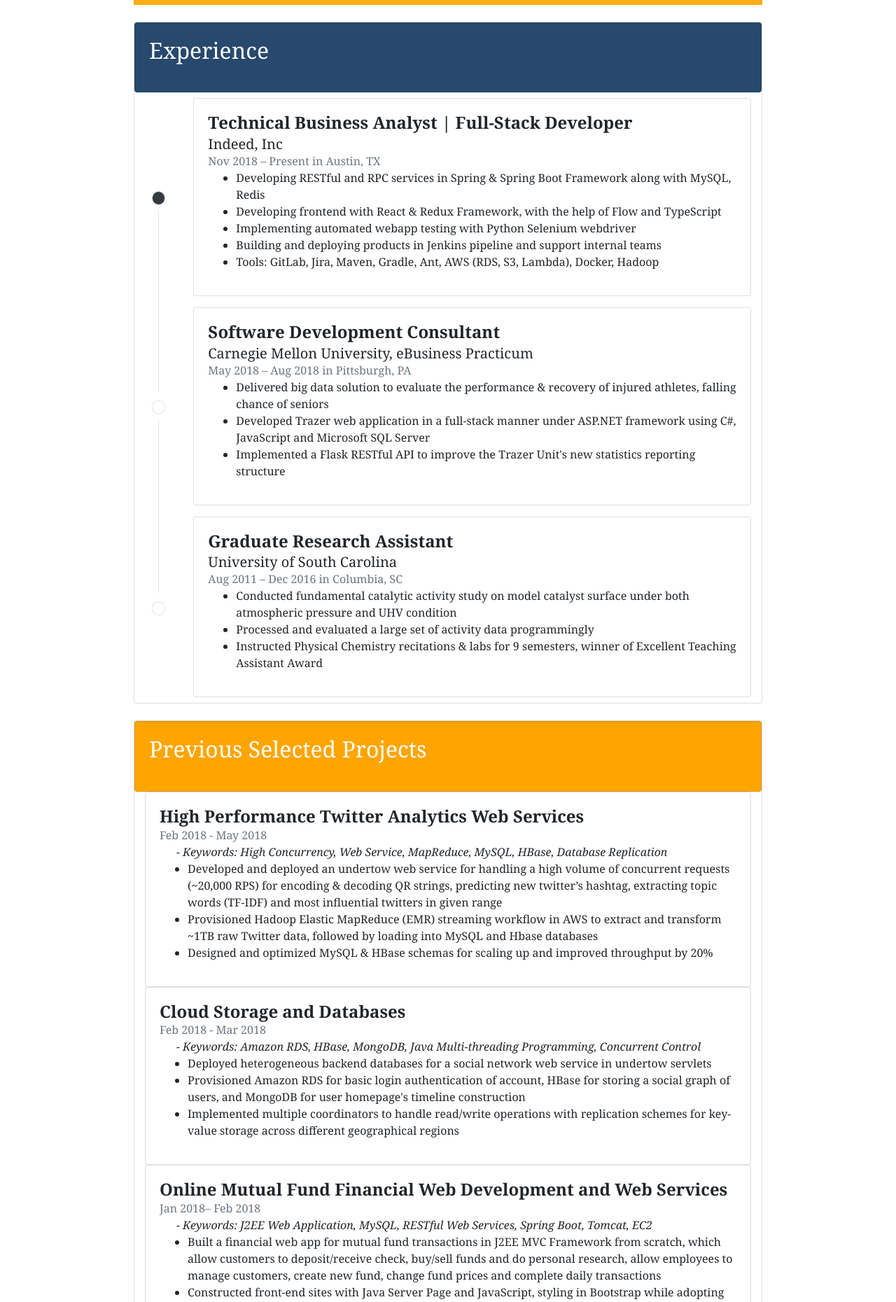
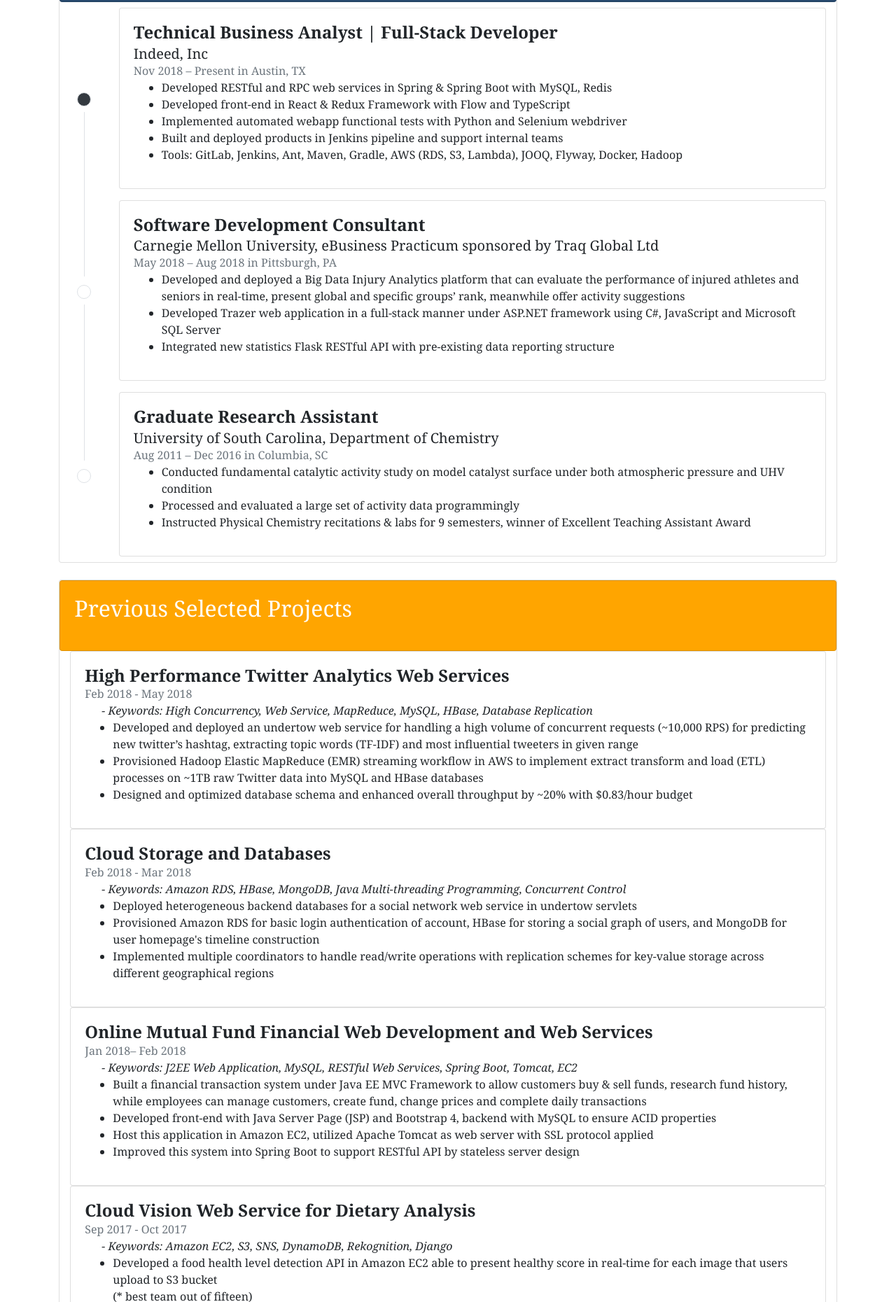
Before and after one commit to MountKingX/MountKingX.github.io, a plain HTML site: page index.html in a window 1280 px wide. Shown: the part 940-2800 px from the top of the page at 70% size. Drawn offline with nearby package versions, Linux system fonts and the light colour scheme.

Commit message:
MKIO-0009 more update on Sept-2020

```diff
--- a/index.html
+++ b/index.html
@@ -15,7 +15,8 @@
     <style>
         body {
             position: relative;
-            margin-top: 40px;
+            margin: 40px 0 0;
+            padding: 0;
             font-family: Georgia, serif;
         }
         h2 {
@@ -47,7 +48,7 @@
 </head>
 
 <body>
-<div class="col-lg-9 col-md-10 col-sm-12 m-auto">
+<div class="col-lg-11 col-md-12 col-sm-12 m-auto">
     <nav class="navbar fixed-top navbar-expand-sm navbar-dark bg-dark" id="main-nav">
         <div class="container">
             <a class="navbar-brand" href="#">Kangmin</a>
@@ -106,12 +107,11 @@
             </div>
 
             <div class="col-lg-7 mx-2" itemprop="description">
-                <h1>Biography</h1>
+                <h1>Self-Introduction</h1>
                 <div class="mb-4">
                     <p>
-                        Proficient in Java, experienced in Spring and React &amp; Redux full-stack web application development,
-                        familiar with MySQL and Redis databases,
-                        and also skilled in Big Data Analytics in Amazon Web Services,
+                        Proficient in Java, experienced in Spring and React &amp; Redux full-stack web development,
+                        familiar with MySQL and Redis databases, skilled in Hadoop EMR streaming in Amazon Web Services,
                         with an M.S. in Information Technology from Carnegie Mellon University - School of Computer Science.
                         Before that, he got his Ph.D. in Surface &amp; Catalysis from the University of South Carolina.
                     </p>
@@ -119,13 +119,13 @@
                         Starting from J2EE Web Application Development course at CMU,
                         Kangmin learned the MVC pattern, ORM, JSP/JSTL, Transaction, Web Security
                         and was able to develop a monolithic webapp with J2EE & Spring MVC, Boot, Security, OAuth2, Data JPA, JOOQ, etc.
-                        In the past two years, he is primarily working on projects where Spring uses as back-end only and React &amp; Redux as the front-end
+                        In the past two years, he has primarily worked on projects where Spring uses as back-end only and React &amp; Redux as the front-end.
                         Kangmin also likes Cloud Computing which is a critical course to build high scalable Web Services.
                     </p>
                 </div>
                 <div class="row">
                     <div class="col-md-5">
-                        <h3>Interests</h3>
+                        <h3>Focuses</h3>
                         <ul class="ul-interests">
                             <li>Spring &amp; Spring Boot</li>
                             <li>React &amp; Redux, TypeScript</li>
@@ -143,7 +143,7 @@
                                 <i class="fa-li fas fa-graduation-cap"></i>
                                 <div class="description">
                                     <p class="degree">M.S. in Information Technology, 2018</p>
-                                    <p class="institution">Carnegie Mellon University</p>
+                                    <p class="institution">Carnegie Mellon University, School of Computer Science</p>
                                 </div>
                             </li>
                             <li>
@@ -249,17 +249,19 @@
                                 </span>
                                     <div class="card-text">
                                         <ul>
-                                            <li>Developing
-                                                 RESTful and RPC services in Spring &amp; Spring Boot Framework along with MySQL,
-                                                Redis
-                                            </li>
-                                            <li>Developing frontend with React &amp; Redux Framework, with the help of Flow and TypeScript
-                                            </li>
-                                            <li>Implementing automated webapp testing with Python Selenium webdriver</li>
-                                            <li>Building and deploying products in Jenkins pipeline and support internal teams
+                                            <li>
+                                                Developed RESTful and RPC web services in Spring &amp; Spring Boot with MySQL, Redis
                                             </li>
                                             <li>
-                                                Tools: GitLab, Jira, Maven, Gradle, Ant, AWS (RDS, S3, Lambda), Docker, Hadoop
+                                                Developed front-end in React &amp; Redux Framework with Flow and TypeScript
+                                            </li>
+                                            <li>
+                                                Implemented automated webapp functional tests with Python and Selenium webdriver</li>
+                                            <li>
+                                                Built and deployed products in Jenkins pipeline and support internal teams
+                                            </li>
+                                            <li>
+                                                Tools: GitLab, Jenkins, Ant, Maven, Gradle, AWS (RDS, S3, Lambda), JOOQ, Flyway, Docker, Hadoop
                                             </li>
                                         </ul>
                                     </div>
@@ -287,7 +289,7 @@
                                 <div class="card-body">
                                     <h4 class="card-title exp-title mt-0 mb-1 font-weight-bold">
                                         Software Development Consultant</h4>
-                                    <h5 class="card-title exp-company my-0">Carnegie Mellon University, eBusiness Practicum</h5>
+                                    <h5 class="card-title exp-company my-0">Carnegie Mellon University, eBusiness Practicum sponsored by Traq Global Ltd</h5>
                                     <div class="text-muted exp-meta">
                                         May 2018 – Aug 2018
                                         <span class="middot-divider"> in </span>
@@ -297,16 +299,14 @@
 
                                         <ul>
                                             <li>
-                                                Delivered big data solution to evaluate the performance &amp; recovery of
-                                                injured athletes, falling chance of seniors
+                                                Developed and deployed a Big Data Injury Analytics platform that can evaluate the performance of injured athletes and seniors in real-time, present global and specific groups’ rank, meanwhile offer activity suggestions
                                             </li>
                                             <li>
                                                 Developed Trazer web application in a full-stack manner under ASP.NET framework using C#, JavaScript
                                                 and Microsoft SQL Server
                                             </li>
                                             <li>
-                                                Implemented a Flask RESTful API to improve the Trazer Unit's new statistics
-                                                reporting structure
+                                                Integrated new statistics Flask RESTful API with pre-existing data reporting structure
                                             </li>
                                         </ul>
                                     </div>
@@ -334,7 +334,7 @@
                                     <h4 class="card-title exp-title mt-0 mb-1 font-weight-bold">
                                         Graduate Research Assistant</h4>
                                     <h5 class="card-title exp-company my-0">
-                                        University of South Carolina</h5>
+                                        University of South Carolina, Department of Chemistry</h5>
                                     <div class="text-muted exp-meta">
                                         Aug 2011 – Dec 2016
                                         <span class="middot-divider"> in </span>
@@ -380,15 +380,14 @@
                         </div>
                         <span class="ml-4 font-italic"> - Keywords: High Concurrency, Web Service, MapReduce, MySQL, HBase, Database Replication </span>
                         <ul>
-                            <li>Developed and deployed an undertow web service for handling a high volume of concurrent
-                                requests (~20,000 RPS) for encoding &amp; decoding QR strings, predicting new twitter’s
-                                hashtag, extracting topic words (TF-IDF) and most influential twitters in given range
+                            <li>
+                                Developed and deployed an undertow web service for handling a high volume of concurrent requests (~10,000 RPS) for predicting new twitter’s hashtag, extracting topic words (TF-IDF) and most influential tweeters in given range
                             </li>
-                            <li>Provisioned Hadoop Elastic MapReduce (EMR) streaming workflow in AWS to extract and
-                                transform ~1TB raw Twitter data, followed by loading into MySQL and Hbase databases
+                            <li>
+                                 Provisioned Hadoop Elastic MapReduce (EMR) streaming workflow in AWS to implement extract transform and load (ETL) processes on ~1TB raw Twitter data into MySQL and HBase databases
                             </li>
-                            <li>Designed and optimized MySQL &amp; HBase schemas for scaling up and improved throughput by
-                                20%
+                            <li>
+                                Designed and optimized database schema and enhanced overall throughput by ~20% with $0.83/hour budget
                             </li>
                         </ul>
 <!--                         <div class="ml-4">
@@ -442,22 +441,16 @@
                      - Keywords: J2EE Web Application, MySQL, RESTful Web Services, Spring Boot, Tomcat, EC2</span>
                         <ul>
                             <li>
-                                Built a financial web app for mutual fund transactions in J2EE MVC Framework from
-                                scratch, which allow customers to deposit/receive check, buy/sell funds and do personal
-                                research, allow employees to manage customers, create new fund, change fund prices and
-                                complete daily transactions
+                                Built a financial transaction system under Java EE MVC Framework to allow customers buy & sell funds, research fund history, while employees can manage customers, create fund, change prices and complete daily transactions
                             </li>
                             <li>
-                                Constructed front-end sites with Java Server Page and JavaScript, styling in Bootstrap
-                                while adopting MySQL as backend to ensure strict ACID properties
+                                Developed front-end with Java Server Page (JSP) and Bootstrap 4, backend with MySQL to ensure ACID properties
                             </li>
                             <li>
-                                Host this application in Amazon EC2, with Apache Tomcat as web server and SSL protocol
-                                applied
+                                Host this application in Amazon EC2, utilized Apache Tomcat as web server with SSL protocol applied
                             </li>
                             <li>
-                                Enhanced this system to support RESTful web service by stateless server design (Spring
-                                Boot)
+                                Improved this system into Spring Boot to support RESTful API  by stateless server design
                             </li>
                         </ul>
                         <div class="ml-4">
@@ -483,11 +476,11 @@
                         <ul>
                             <li>Developed a food health level detection API in Amazon EC2 able to present healthy score in real-time for each image that users upload to S3 bucket <br/>(* best team out of fifteen)
                             </li>
-                            <li>Configured lambda function that triggered by SNS from S3 to handle labels inquiring job
+                            <li>Configured lambda function that triggered by SNS from S3 to handle labels' inquiring job
                             </li>
                             <li>Collecting food labels by querying vision APIs from Amazon Rekognition, Azure and GCP
                             </li>
-                            <li>Built a Django server to obtain labels from DynamoDB and calculate standardized score for graph rendering
+                            <li>Developed a Django server to acquire labels from DynamoDB and calculate standardized score for graph rendering
                             </li>
                         </ul>
                     </div>
@@ -553,7 +546,7 @@
         <div class="m-auto">
             <div class="text-center">
                 <p class="mb-md-1">
-                    &copy; 2017-2020 by Dr. Kangmin Xie. All rights reserved.
+                    &copy; 2016-2020 by Dr. Kangmin Xie. All rights reserved.
                 </p>
             </div>
         </div>
```
Also changed, not shown: 1 other file.
